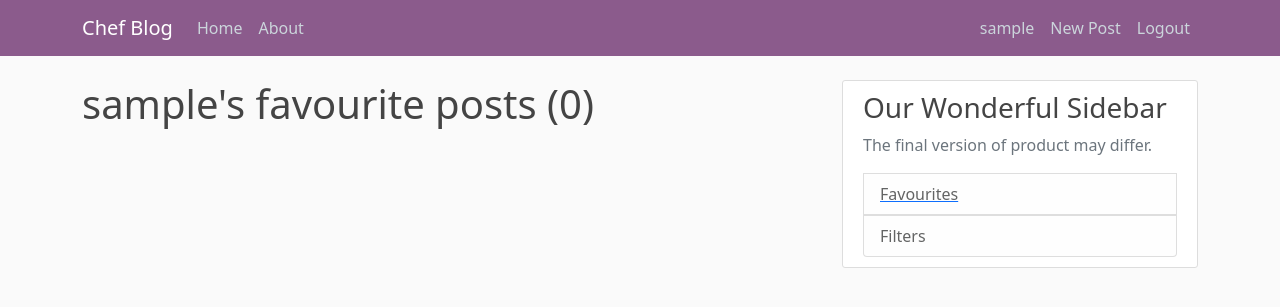
After one commit to shuntarochishiya/Chef-Blog, a Flask app: page /user/favourites in a window 1280 px wide. The commit adds this page. Shown: the top 307 px of the page. Run offline with Flask 3, Linux system fonts and the light colour scheme; the visitor is signed in with stand-in values (Sample User, id 1); data that the repository does not hold is empty; some libraries are stand-ins or nearby versions.

Commit message:
favourite posts

```diff
--- /dev/null
+++ b/appliction/application/templates/favourite_posts.html
@@ -0,0 +1,28 @@
+{% extends "layout.html" %}
+{% block content %}
+    <h1 class="mb-3">{{ user.username }}'s favourite posts ({{ posts.total }})</h1>
+    {% for post in posts.items %}
+        <article class="media content-section">
+            <img class="rounded-circle article-img" src="{{ url_for('static', filename='profile_pics/' + post.author.image_file) }}">
+            <div class="media-body">
+                <div class="article-metadata">
+                    <a class="mr-2" href="{{ url_for('users.favourite') }}">{{ post.author.username }}</a>
+                    <small class="text-muted">{{ post.date_posted.strftime('%d-%m-%Y %H:%M') }}</small>
+                </div>
+                <h2><a class="article-title" href="{{ url_for('posts.post', post_id=post.id) }}">{{ post.title }}</a></h2>
+                <p class="article-content">{{ post.content }}</p>
+            </div>
+        </article>
+    {% endfor %}
+    {% for page_num in posts.iter_pages(left_edge=1, right_edge=1, left_current=1, right_current=1) %}
+        {% if page_num %}
+            {% if posts.page == page_num %}
+                <a class="btn btn-info mb-4" href="{{ url_for('users.favourite', page=page_num) }}">{{ page_num }}</a>
+            {% else %}
+                <a class="btn btn-outline-info mb-4" href="{{ url_for('users.favourite', page=page_num) }}">{{ page_num }}</a>
+            {% endif %}
+        {% else %}
+            ...
+        {% endif %}
+    {% endfor %}
+{% endblock content %}
--- a/appliction/application/templates/layout.html
+++ b/appliction/application/templates/layout.html
@@ -66,10 +66,8 @@
                     <h3>Our Wonderful Sidebar</h3>
                     <p class='text-muted'>The final version of product may differ.</p>
                     <ul class="list-group">
-                        <li class="list-group-item list-group-item-light">Favourites</li>
+                        <a href="{{ url_for('users.favourite') }}"><li class="list-group-item list-group-item-light">Favourites</li></a>
                         <li class="list-group-item list-group-item-light">Filters</li>
-                        <li class="list-group-item list-group-item-light">Option 3</li>
-                        <li class="list-group-item list-group-item-light">etc</li>
                     </ul>
                 </div>
             </div>
--- a/appliction/application/users/routes.py
+++ b/appliction/application/users/routes.py
@@ -1,7 +1,7 @@
 from flask import render_template, url_for, flash, redirect, request, Blueprint
 from flask_login import login_user, current_user, logout_user, login_required
 from application import db, bcrypt
-from application.database import Users, Post
+from application.database import Users, Post, Like
 from application.users.forms import RegistrationForm, LoginForm, UpdateAccountForm, RequestResetForm, ResetPasswordForm
 from application.users.utils import save_picture, send_reset_email
 
@@ -105,3 +105,11 @@ def reset_token(token):
         flash('Yor password has been reset successfully!', 'success')
         return redirect(url_for('users.login'))
     return render_template('reset_token.html', title='Reset Password', form=form)
+
+
+@users.route("/user/favourites")
+@login_required
+def favourite():
+    page = request.args.get('page', 1, type=int)
+    posts = Post.query.join(Like, (Like.post_id == Post.id)).filter(Like.user_id == current_user.id).order_by(Post.date_posted.desc()).paginate(page=page, per_page=5)
+    return render_template('favourite_posts.html', posts=posts, user=current_user)
```
